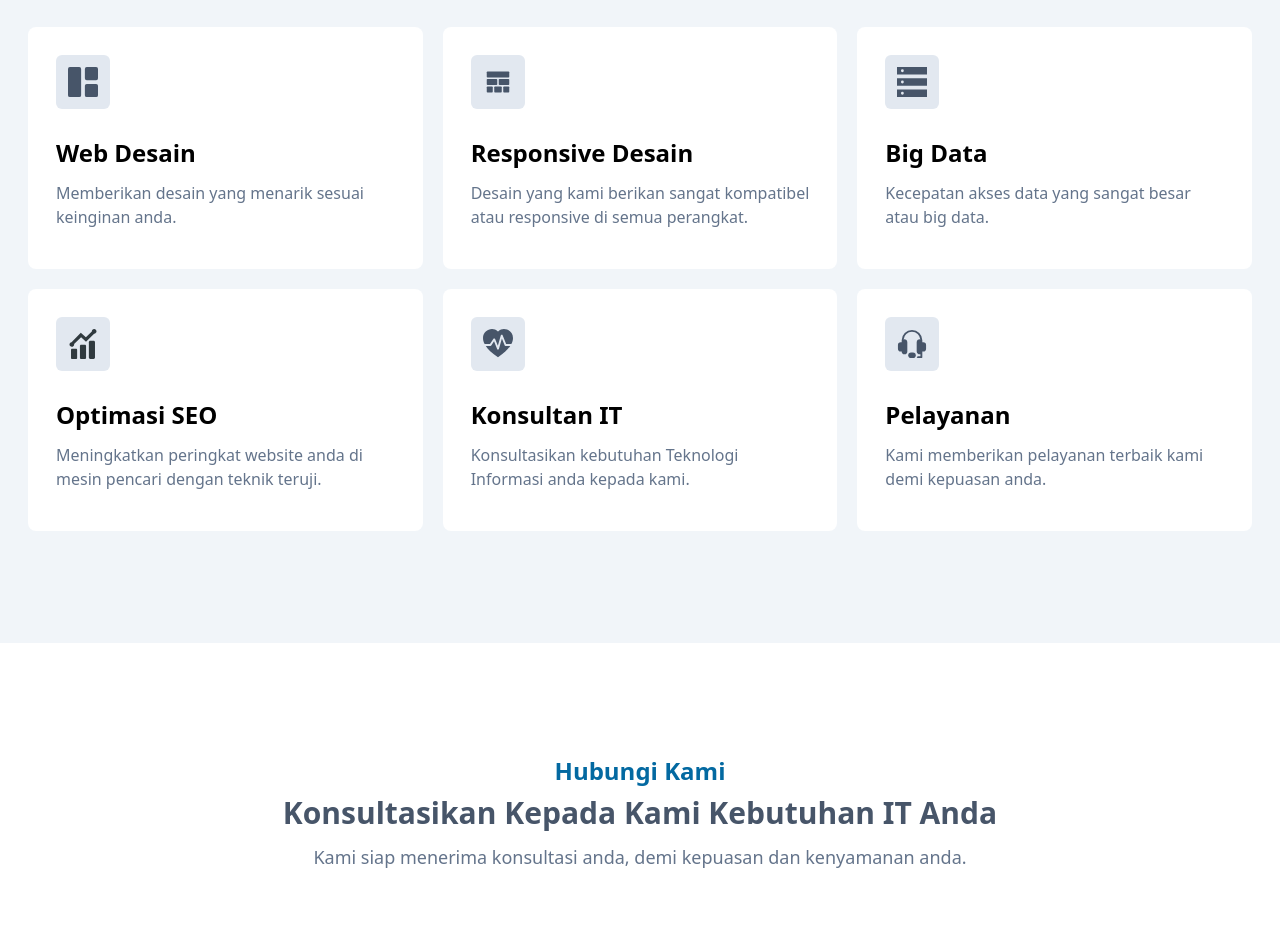
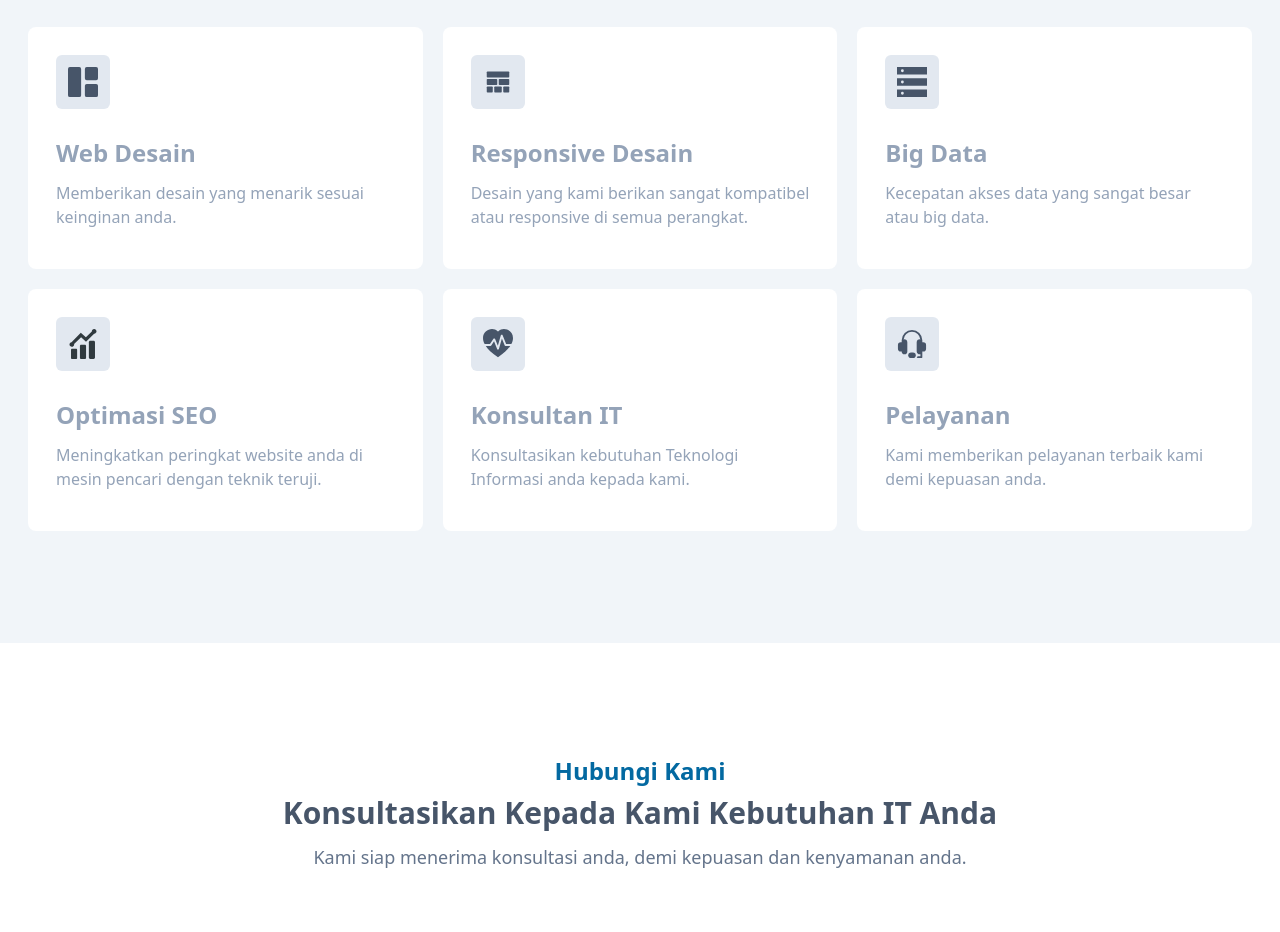
Before and after one commit to wahyucyber/wahyucyber.github.io, a website: page index.html in a window 1280 px wide. Shown: the part 1400-2332 px from the top of the page. Drawn offline with nearby package versions, Linux system fonts and the light colour scheme.

Commit message:
Update service section

```diff
--- a/index.html
+++ b/index.html
@@ -129,8 +129,8 @@
                         <?xml version="1.0" ?><svg class="bi bi-grid-1x2-fill fill-current" fill="currentColor" height="30" viewBox="0 0 16 16" width="30" xmlns="http://www.w3.org/2000/svg"><path d="M0 1a1 1 0 0 1 1-1h5a1 1 0 0 1 1 1v14a1 1 0 0 1-1 1H1a1 1 0 0 1-1-1V1zm9 0a1 1 0 0 1 1-1h5a1 1 0 0 1 1 1v5a1 1 0 0 1-1 1h-5a1 1 0 0 1-1-1V1zm0 9a1 1 0 0 1 1-1h5a1 1 0 0 1 1 1v5a1 1 0 0 1-1 1h-5a1 1 0 0 1-1-1v-5z"/></svg>
                     </div>
                     <div class="pt-7">
-                        <h2 class="font-bold text-2xl">Web Desain</h2>
-                        <p class="text-slate-500 font-normal py-3">Memberikan desain yang menarik sesuai keinginan anda.</p>
+                        <h2 class="font-bold text-slate-400 group-hover:text-slate-500 text-2xl">Web Desain</h2>
+                        <p class="text-slate-400 font-normal py-3 group-hover:text-slate-500">Memberikan desain yang menarik sesuai keinginan anda.</p>
                     </div>
                 </div>
 
@@ -139,8 +139,8 @@
                         <?xml version="1.0" ?><!DOCTYPE svg  PUBLIC '-//W3C//DTD SVG 1.1//EN'  'http://www.w3.org/Graphics/SVG/1.1/DTD/svg11.dtd'><svg id="Lager_1" class="fill-current" width="30" height="30" style="enable-background:new -265 388.9 64 64;" version="1.1" viewBox="-265 388.9 64 64" xml:space="preserve" xmlns="http://www.w3.org/2000/svg" xmlns:xlink="http://www.w3.org/1999/xlink"><g><path d="M-210.6,411.3h-44.8c-0.9,0-1.6-0.7-1.6-1.6v-9.6c0-0.9,0.7-1.6,1.6-1.6h44.8c0.9,0,1.6,0.7,1.6,1.6v9.6   C-209,410.6-209.7,411.3-210.6,411.3z"/><path d="M-236.2,427.3h-19.2c-0.9,0-1.6-0.7-1.6-1.6v-9.6c0-0.9,0.7-1.6,1.6-1.6h19.2c0.9,0,1.6,0.7,1.6,1.6v9.6   C-234.6,426.6-235.3,427.3-236.2,427.3z"/><path d="M-210.6,427.3h-19.2c-0.9,0-1.6-0.7-1.6-1.6v-9.6c0-0.9,0.7-1.6,1.6-1.6h19.2c0.9,0,1.6,0.7,1.6,1.6v9.6   C-209,426.6-209.7,427.3-210.6,427.3z"/><path d="M-245.8,443.3h-9.6c-0.9,0-1.6-0.7-1.6-1.6v-9.6c0-0.9,0.7-1.6,1.6-1.6h9.6c0.9,0,1.6,0.7,1.6,1.6v9.6   C-244.2,442.6-244.9,443.3-245.8,443.3z"/><path d="M-226.6,443.3h-12.8c-0.9,0-1.6-0.7-1.6-1.6v-9.6c0-0.9,0.7-1.6,1.6-1.6h12.8c0.9,0,1.6,0.7,1.6,1.6v9.6   C-225,442.6-225.7,443.3-226.6,443.3z"/><path d="M-210.6,443.3h-9.6c-0.9,0-1.6-0.7-1.6-1.6v-9.6c0-0.9,0.7-1.6,1.6-1.6h9.6c0.9,0,1.6,0.7,1.6,1.6v9.6   C-209,442.6-209.7,443.3-210.6,443.3z"/></g></svg>
                     </div>
                     <div class="pt-7">
-                        <h2 class="font-bold text-2xl">Responsive Desain</h2>
-                        <p class="text-slate-500 font-normal py-3">Desain yang kami berikan sangat kompatibel atau responsive di semua perangkat.</p>
+                        <h2 class="font-bold text-slate-400 group-hover:text-slate-500 text-2xl">Responsive Desain</h2>
+                        <p class="text-slate-400 font-normal py-3 group-hover:text-slate-500">Desain yang kami berikan sangat kompatibel atau responsive di semua perangkat.</p>
                     </div>
                 </div>
 
@@ -149,8 +149,8 @@
                         <?xml version="1.0" ?><svg class="fill-current" width="30" height="30" viewBox="0 0 128 128" xmlns="http://www.w3.org/2000/svg"><title/><path d="M0,128H128V96H0Zm23-22a6,6,0,1,1-6,6A6,6,0,0,1,23,106Z"/><path d="M0,80H128V48H0ZM23,58a6,6,0,1,1-6,6A6,6,0,0,1,23,58Z"/><path d="M0,32H128V0H0ZM23,10a6,6,0,1,1-6,6A6,6,0,0,1,23,10Z"/></svg>
                     </div>
                     <div class="pt-7">
-                        <h2 class="font-bold text-2xl">Big Data</h2>
-                        <p class="text-slate-500 font-normal py-3">Kecepatan akses data yang sangat besar atau big data.</p>
+                        <h2 class="font-bold text-slate-400 group-hover:text-slate-500 text-2xl">Big Data</h2>
+                        <p class="text-slate-400 font-normal py-3 group-hover:text-slate-500">Kecepatan akses data yang sangat besar atau big data.</p>
                     </div>
                 </div>
 
@@ -159,8 +159,8 @@
                         <?xml version="1.0" ?><!DOCTYPE svg  PUBLIC '-//W3C//DTD SVG 1.1//EN'  'http://www.w3.org/Graphics/SVG/1.1/DTD/svg11.dtd'><svg class="fill-current" width="30" height="30" enable-background="new 0 0 512 512" id="Layer_1" version="1.1" viewBox="0 0 512 512" xml:space="preserve" xmlns="http://www.w3.org/2000/svg" xmlns:xlink="http://www.w3.org/1999/xlink"><g><g><path d="M137.8,511.9H69.5c-10,0-18.1-8.2-18.1-18.1V354c0-10,8.2-18.1,18.1-18.1h68.3c10,0,18.1,8.2,18.1,18.1    v139.8C156,503.8,147.8,511.9,137.8,511.9z" fill="#303A3F"/><path d="M286.9,511.9h-61.8c-11.7,0-21.4-9.6-21.4-21.4V288.8c0-11.7,9.6-21.4,21.4-21.4h61.8    c11.7,0,21.4,9.6,21.4,21.4v201.7C308.3,502.3,298.7,511.9,286.9,511.9z" fill="#303A3F"/><path d="M436.5,511.9h-56.3c-13.3,0-24.1-10.9-24.1-24.1V224.3c0-13.3,10.9-24.1,24.1-24.1h56.3    c13.3,0,24.1,10.9,24.1,24.1v263.5C460.6,501.1,449.8,511.9,436.5,511.9z" fill="#303A3F"/></g><path d="M445.1,0c-22,0.9-39.1,19.5-38.2,41.6l-101.6,99.9l-86.6-75.8L60.2,224.7c-20.4,2.6-35.7,20.2-34.9,41.1   c0.9,22,19.6,39.1,41.6,38.2s39.1-19.6,38.2-41.6c-0.1-1.8-0.5-3.5-0.8-5.3l119.3-114.5l83.7,73.3L446,79.7c0.8,0,1.6,0.2,2.4,0.1   c22-0.9,39.1-19.6,38.2-41.6C485.7,16.2,467.1-0.9,445.1,0z" fill="#303A3F"/></g></svg>
                     </div>
                     <div class="pt-7">
-                        <h2 class="font-bold text-2xl">Optimasi SEO</h2>
-                        <p class="text-slate-500 font-normal py-3">Meningkatkan peringkat website anda di mesin pencari dengan teknik teruji.</p>
+                        <h2 class="font-bold text-slate-400 group-hover:text-slate-500 text-2xl">Optimasi SEO</h2>
+                        <p class="text-slate-400 font-normal py-3 group-hover:text-slate-500">Meningkatkan peringkat website anda di mesin pencari dengan teknik teruji.</p>
                     </div>
                 </div>
 
@@ -169,8 +169,8 @@
                         <?xml version="1.0" ?><svg class="fill-current" width="30" height="30" fill="currentColor" viewBox="0 0 16 16" xmlns="http://www.w3.org/2000/svg"><path d="M1.475 9C2.702 10.84 4.779 12.871 8 15c3.221-2.129 5.298-4.16 6.525-6H12a.5.5 0 0 1-.464-.314l-1.457-3.642-1.598 5.593a.5.5 0 0 1-.945.049L5.889 6.568l-1.473 2.21A.5.5 0 0 1 4 9H1.475ZM.879 8C-2.426 1.68 4.41-2 7.824 1.143c.06.055.119.112.176.171a3.12 3.12 0 0 1 .176-.17C11.59-2 18.426 1.68 15.12 8h-2.783l-1.874-4.686a.5.5 0 0 0-.945.049L7.921 8.956 6.464 5.314a.5.5 0 0 0-.88-.091L3.732 8H.88Z" fill-rule="evenodd"/></svg>
                     </div>
                     <div class="pt-7">
-                        <h2 class="font-bold text-2xl">Konsultan IT</h2>
-                        <p class="text-slate-500 font-normal py-3">Konsultasikan kebutuhan Teknologi Informasi anda kepada kami.</p>
+                        <h2 class="font-bold text-slate-400 group-hover:text-slate-500 text-2xl">Konsultan IT</h2>
+                        <p class="text-slate-400 font-normal py-3 group-hover:text-slate-500">Konsultasikan kebutuhan Teknologi Informasi anda kepada kami.</p>
                     </div>
                 </div>
 
@@ -179,8 +179,8 @@
                         <?xml version="1.0" ?><svg id="object" class="fill-current" width="30" height="30" viewBox="0 0 32 32" xmlns="http://www.w3.org/2000/svg"><title/><path d="M28,14H27V12A11,11,0,0,0,5,12v2H4a3,3,0,0,0-3,3v4a3,3,0,0,0,3,3H5a3,3,0,0,0,6,0V14a3,3,0,0,0-4-2.83,9,9,0,0,1,17.92,0A3,3,0,0,0,21,14V24a3,3,0,0,0,4,2.82V29H21.9A4.84,4.84,0,0,1,21,31h5a1,1,0,0,0,1-1V24h1a3,3,0,0,0,3-3V17A3,3,0,0,0,28,14Z"/><path d="M17,25H15a3,3,0,0,0,0,6h2a3,3,0,0,0,0-6Z"/></svg>
                     </div>
                     <div class="pt-7">
-                        <h2 class="font-bold text-2xl">Pelayanan</h2>
-                        <p class="text-slate-500 font-normal py-3">Kami memberikan pelayanan terbaik kami demi kepuasan anda.</p>
+                        <h2 class="font-bold text-slate-400 group-hover:text-slate-500 text-2xl">Pelayanan</h2>
+                        <p class="text-slate-400 font-normal py-3 group-hover:text-slate-500">Kami memberikan pelayanan terbaik kami demi kepuasan anda.</p>
                     </div>
                 </div>
             </div>
```
Also changed, not shown: dist/css/app.min.css.
